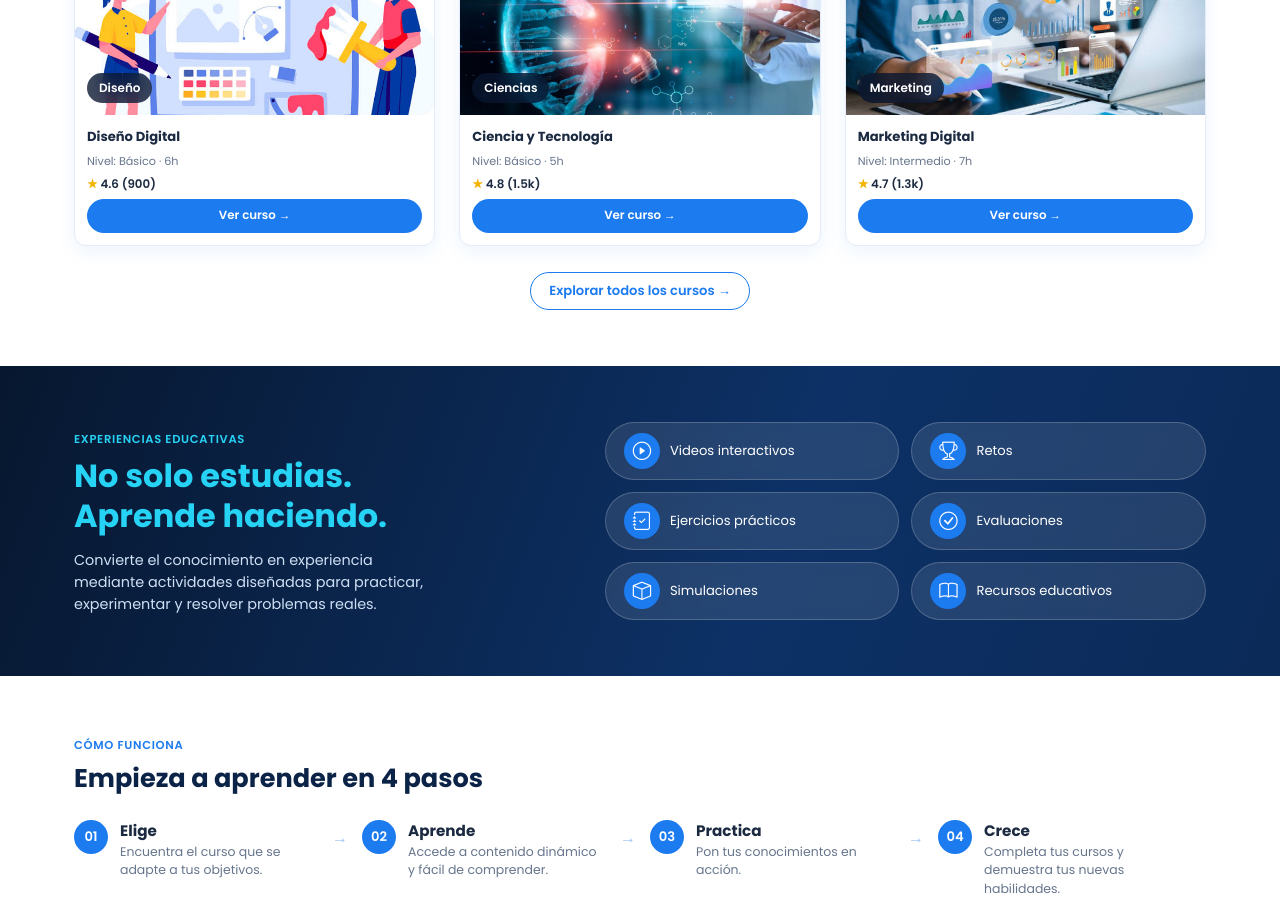
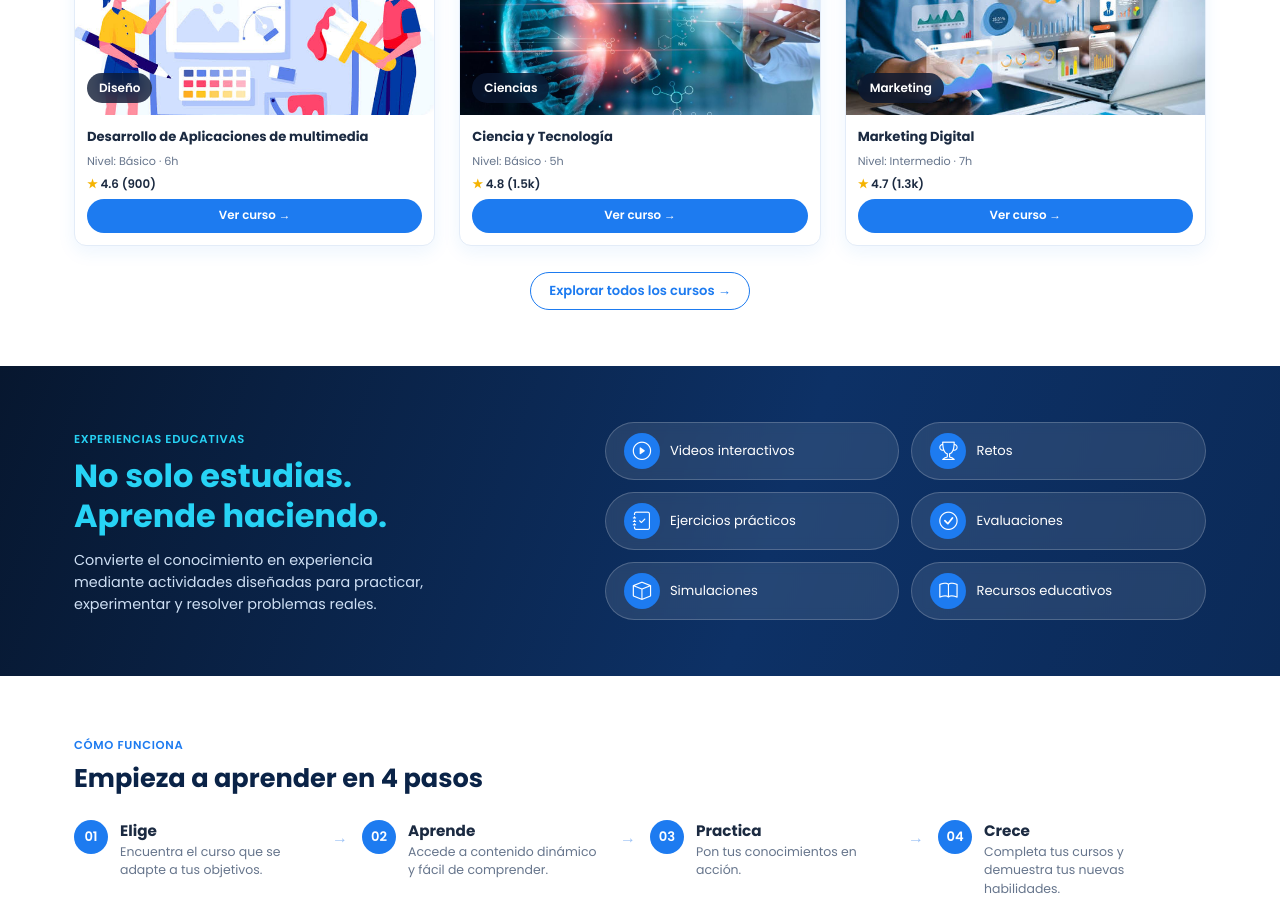
Before and after one commit to imsayenx/Eduvia-Landing-Page, a website: page index.html in a window 1280 px wide. Shown: the part 1900-2824 px from the top of the page. Drawn offline with nearby package versions, Linux system fonts and the light colour scheme.

Commit message:
Change course title from 'Diseño Digital' to 'Desarrollo de Aplicaciones de multimedia'

```diff
--- a/index.html
+++ b/index.html
@@ -275,7 +275,7 @@
     <span>Diseño</span>
   </div>
   <div class="cbody">
-    <h3>Diseño Digital</h3>
+    <h3>Desarrollo de Aplicaciones de multimedia</h3>
     <small>Nivel: Básico · 6h</small>
     <div class="rate"><i>★</i> 4.6 (900)</div>
     <a href="#" class="btn btn-p">Ver curso →</a>
```
